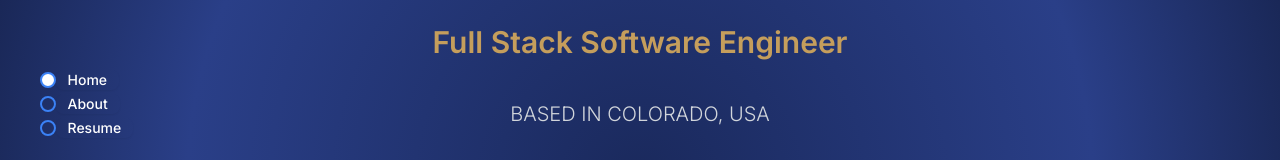
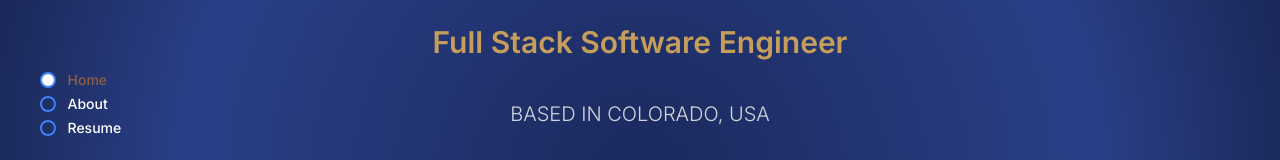
Before and after one commit to Natasha08/natasha-osborne-site, a Next.js app: page / in a window 1280 px wide. Shown: the part 216-376 px from the top of the page. Built offline with nearby package versions, Linux system fonts and the light colour scheme.

Commit message:
make text-interactive a deeper orange change menu text color on hover

```diff
--- a/app/components/app-nav.js
+++ b/app/components/app-nav.js
@@ -38,7 +38,7 @@ export default function AppNav({activeSection, sectionRefs, pages = PAGES}) {
               <span
                 id={`tooltip-default-${index}`}
                 role="tooltip"
-                className="absolute inline-block px-3 text-sm font-medium text-white transition-opacity duration-300 rounded-lg shadow-sm tooltip z-20 hover:visible group-hover:opacity-100 group-hover:text-muted-gold"
+                className={`absolute inline-block px-3 text-sm font-medium transition-opacity duration-300 rounded-lg shadow-sm tooltip z-20 hover:visible group-hover:opacity-100 ${activeSection == page.id ? 'text-interactive' : 'text-white'} group-hover:text-muted-gold`}
               >
                 {page.label}
               </span>
--- a/app/globals.css
+++ b/app/globals.css
@@ -4,7 +4,7 @@
 
 :root {
   --text-white: #F8F8F8;
-  --nebula-orange: rgb(173, 121, 95);
+  --nebula-orange: rgb(143, 95, 67);
   --deep-blue: rgb(26, 41, 92);
   --jupiter-dark-beige: rgb(133 123 102);
   --muted-gold: rgb(197, 158, 92);
```
